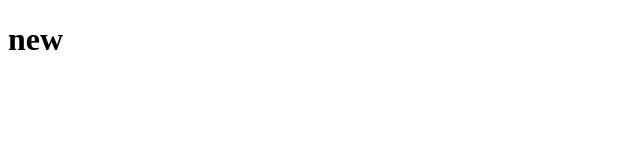
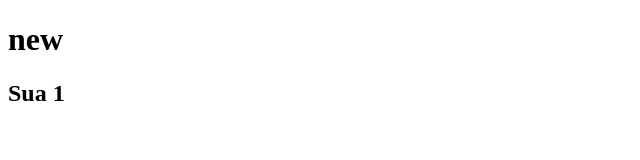
Before and after one commit to huyst2000-bot/Project6, a plain HTML site: page index.html in a window 1280 px wide. Shown: the full height of the page, 0-640 px from the left. Drawn offline with Linux system fonts and the light colour scheme.

Commit message:
sua lan 1

```diff
--- a/index.html
+++ b/index.html
@@ -7,5 +7,6 @@
   </head>
   <body>
     <h1>new</h1>
+    <h2>Sua 1</h2>
   </body>
 </html>
```
